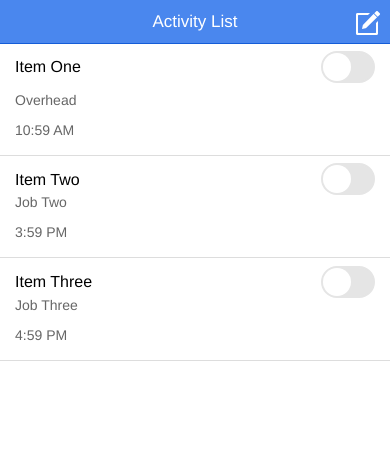
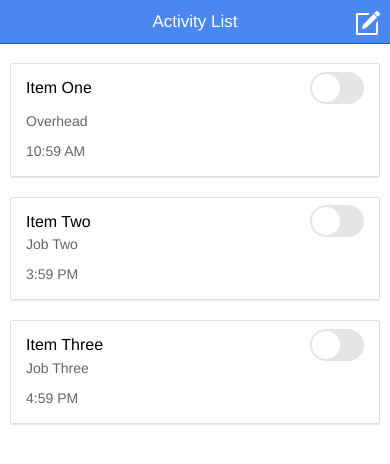
Before and after one commit to InnitApps/ionic-pocket-clock, a plain HTML site: page www/index.html at #/list in a window 390 px wide. Drawn offline with Linux system fonts and the light colour scheme; files whose address does not match are found by name.

Commit message:
card toggles

```diff
--- a/www/views/activity-list.html
+++ b/www/views/activity-list.html
@@ -1,38 +1,23 @@
 <view title="'Activity List'" right-buttons="rightButtons" hide-back-button="true">
 	<content has-header="true">
 
-		<toggle ng-repeat="activity in activities"
+		<div class="card" ng-repeat="activity in activities" item="activity" href="#/{{activity.id}}" ng-class="{active: selectedActivity == activity}" ng-hide="activity.isVisible">
+  				<toggle
                 ng-model="activity.active"
                 ng-checked="activity.active"
                 ng-change="toggleActivity(activity)"
-                ng-hide="activity.isVisible"
                 >
-
           			<h2><i class="icon ion-loading-c" ng-if="activity.active"></i> {{activity.itemName}}</h2>
     				<p>{{activity.jobName}}</p>
     				<p ng-if="!activity.jobId">Overhead</p>
     				<p>{{activity.endTime | date:'shortTime'}}</p>
-    				<p ng-if="activity.active">
+        		</toggle>
 
-    					<innit-chronograph></innit-chronograph>
-
-    				</p>
-        </toggle>
-
-
-		<!-- <div class="card" ng-repeat="activity in activities" item="activity" href="#/{{activity.id}}" ng-class="{active: selectedActivity == activity}" ng-click="activity = selectedActivity">
-  			<div class="item item-text-wrap">
-    			<h2><i class="icon ion-wrench"></i> {{activity.itemName}}</h2>
-    			<p>{{activity.jobName}}</p>
-    			<p ng-if="!activity.jobId">Overhead</p>
-    			<p>{{activity.endTime | date:'shortTime'}}</p>
-  			</div>
-  			<div class="item item-body" ng-show="activity == selectedActivity">
-
-
+  			<div class="item item-body" ng-if="activity.active">
+			  	<innit-chronograph></innit-chronograph>
  			</div>
 
-  			<div class="item tabs tabs-secondary tabs-icon-left">
+  			<!-- <div class="item tabs tabs-secondary tabs-icon-left">
 			    <a class="tab-item" href="#">
 			      <i class="icon ion-star"></i>
 			      Favorite
@@ -41,14 +26,9 @@
 			      <i class="icon ion-loop"></i>
 			      Resume
 			    </a>
-			  </div>
-		</div> -->
+			 </div> -->
+		</div>
 
 
-		<!-- <list>
-  			<item ng-repeat="activity in activities" item="item" href="#/{{activity.id}}" ng-click="selectActivity(activity)" ng-class="{active: selectedActivity == activity}">
-  				<h2 ng-bind="activity.name">List Item</h2>
-  			</item>
-		</list> -->
 	</content>
 </view>
```
